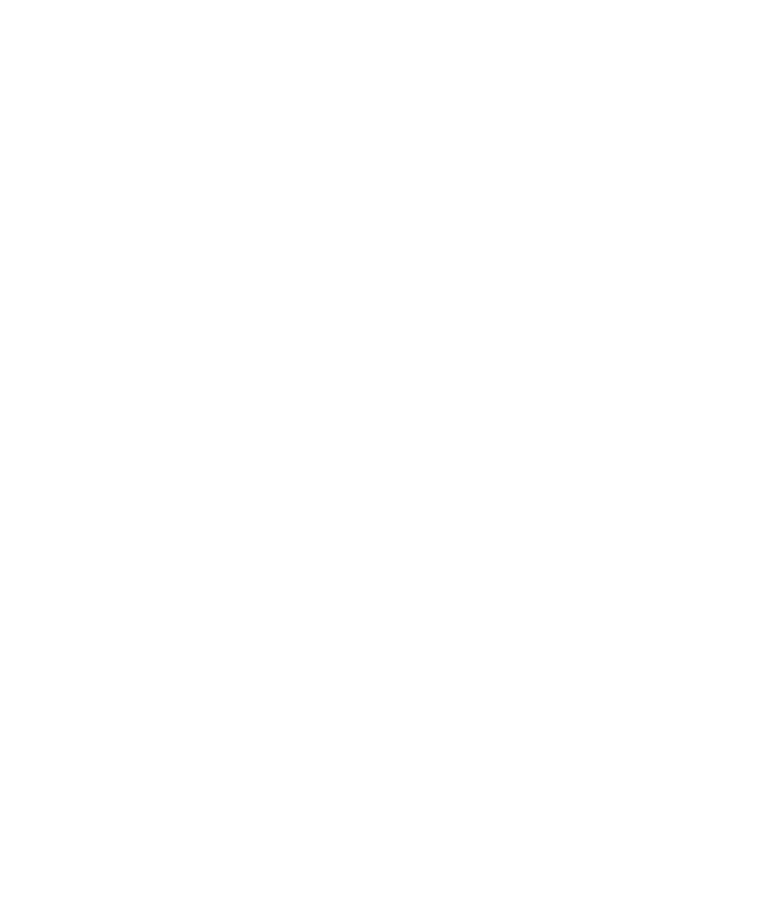
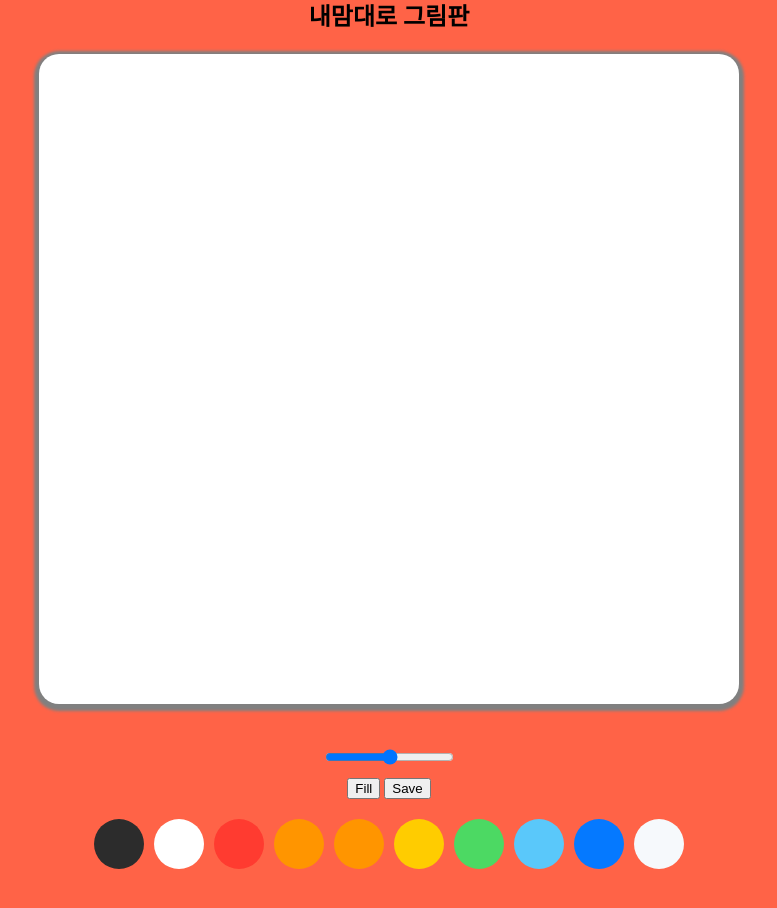
Before and after one commit to yoonjonglyu/painjs, a plain HTML site: page index.html in a window 1280 px wide. Shown: the whole page, without its empty margins (251-1028 px from the left). Before the commit the page ends 800 px from the top, so only its background shows below. Drawn offline with Linux system fonts and the light colour scheme.

Commit message:
CREATE canvas tools & style.css

```diff
--- a/css/style.css
+++ b/css/style.css
@@ -0,0 +1,17 @@
+@import "reset.css";
+body {display: flex;  flex-direction: column;  align-items: center;  padding: 0 0 30px 0; background: tomato;}
+#wrap {display: block; margin: 0 auto;}
+#wrap::after {display: block; clear:both; content: "";}
+
+.canvas{width: 700px; height: 650px;  margin: 25px 0 0 0;background: white; border-radius: 20px; box-shadow: 0px 2px 3px 5px gray;}
+.controls {display: flex; flex-direction: column; align-items: center; margin: 40px 0 0 0;}
+
+.control_btns button {all: unset; cursor: pointer; width:30px; padding: 5px 20px; background: white; box-shadow: 0 2px 3px white;}
+.controls .control_colors{display: flex; margin: 20px 0; border-radius: 10px; }
+.controls .controls_range{ margin: 0 0 10px 0;}
+
+.control_colors ul {margin: 0 auto;}
+
+.control_colors .control_color{float: left; width: 50px; height: 50px; margin: 0 5px 0 5px; border-radius: 25px;}
+
+h1{margin: 5px 0 0 0; text-align: center; font-size: 1.5rem; font-weight: bold;}
--- a/index.html
+++ b/index.html
@@ -6,6 +6,33 @@
 		<link rel="stylesheet" href="./css/style.css" />
 	</head>
 <body>
+	<div id="wrap">
+	<h1> 내맘대로 그림판</h1>
+	<canvas id="jsCanvas" class="canvas"></canvas>
+	<div class="controls">
+		<div class="controls_range">
+			<input type="range" id="jsRange"  min="0.1" max="5" step="0.1"/>
+		</div>
+		<div class="controls_btns">
+			<button id="jsMode">Fill</button>
+			<button id="Save">Save</button>
+		</div>
+		<div class="control_colors" id="jsColors">
+			<ul>
+				<li class="control_color" style="background-color: #2c2c2c"></li>
+				<li class="control_color" style="background-color: white"></li>
+				<li class="control_color" style="background-color: #ff3b30"></li>
+				<li class="control_color" style="background-color: #ff9500"></li>
+				<li class="control_color" style="background-color: #ff9500"></li>
+				<li class="control_color" style="background-color: #ffcc00"></li>
+				<li class="control_color" style="background-color: #4cd963"></li>
+				<li class="control_color" style="background-color: #5ac8fa"></li>
+				<li class="control_color" style="background-color: #0579ff"></li>
+				<li class="control_color" style="background-color: #f6f9fc"></li>
+			</ul>
+		</div>
+	</div>
+</div>
 	<script src="./js/app.js"></script>
 </body>
 </html>
```
